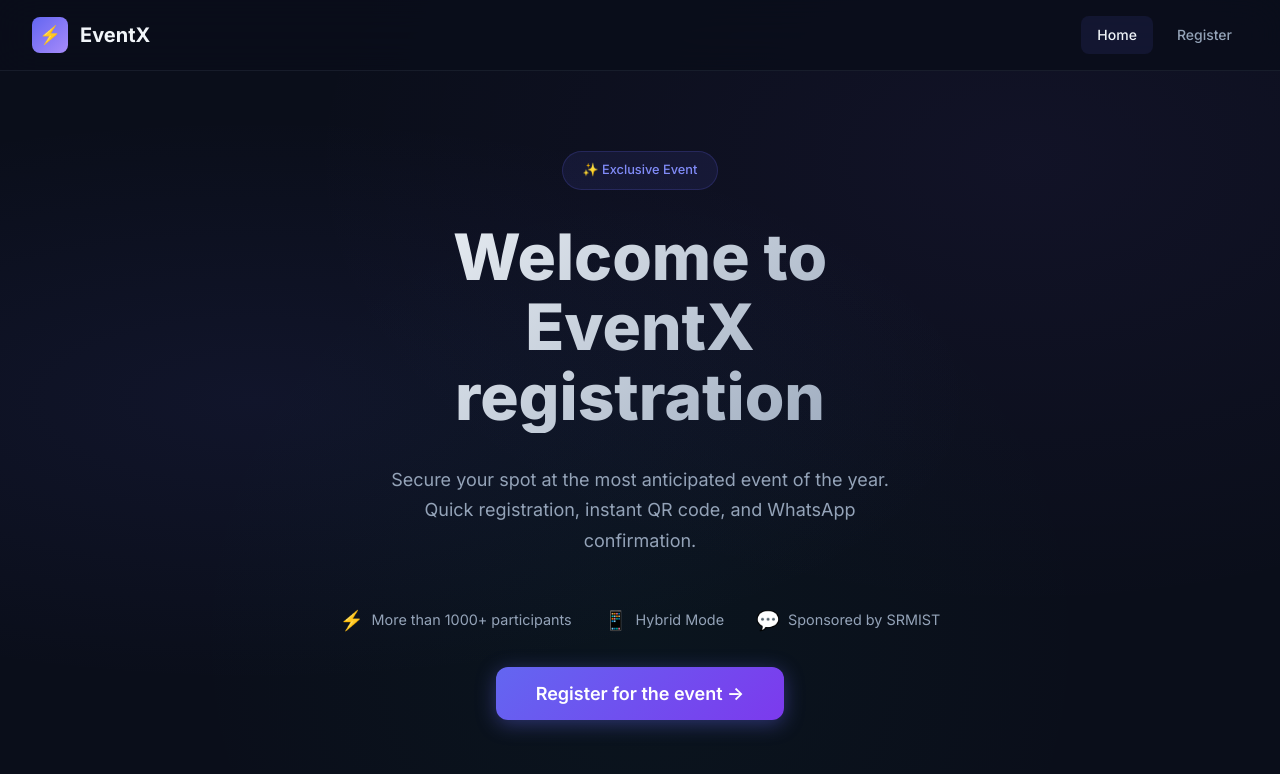
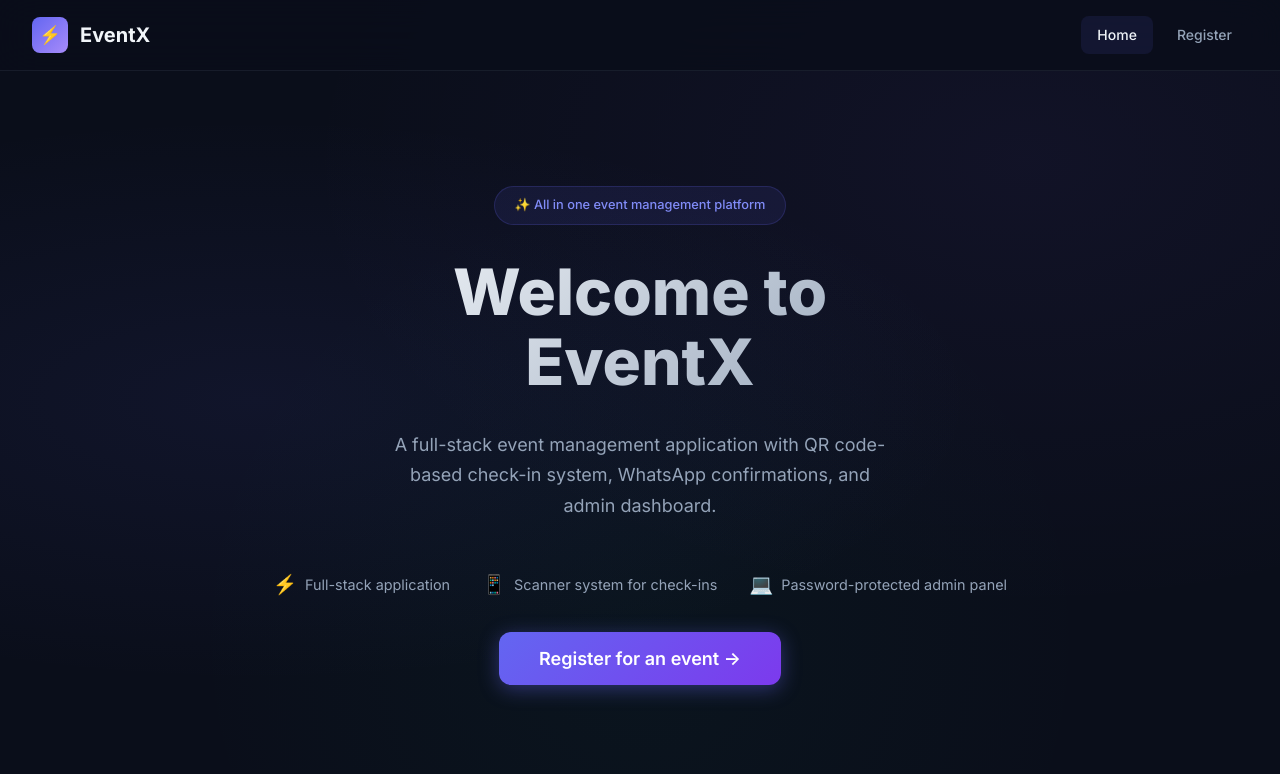
Before and after one commit to RainboeStrykr/eventX, a React (Vite) app in the folder client/: page / in a window 1280 px wide. Shown: the top 774 px of the page. Built offline with nearby package versions, Linux system fonts and the light colour scheme; no server answers.

Commit message:
updated landing page

```diff
--- a/client/index.html
+++ b/client/index.html
@@ -5,7 +5,7 @@
     <link rel="icon" type="image/svg+xml" href="/favicon.svg" />
     <meta name="viewport" content="width=device-width, initial-scale=1.0" />
     <meta name="description" content="EventX - Register for the most anticipated event. Get instant QR code tickets and WhatsApp confirmation." />
-    <title>EventX — Event Registration</title>
+    <title>EventX — Event Management Portal</title>
   </head>
   <body>
     <div id="root"></div>
--- a/client/src/pages/LandingPage.jsx
+++ b/client/src/pages/LandingPage.jsx
@@ -6,30 +6,29 @@ function LandingPage() {
   return (
     <div className="landing-page">
       <div className="landing-badge">
-        ✨ Exclusive Event
+        ✨ All in one event management platform
       </div>
 
       <h1 className="landing-title">
-        Welcome to EventX registration
+        Welcome to EventX
       </h1>
 
       <p className="landing-subtitle">
-        Secure your spot at the most anticipated event of the year.
-        Quick registration, instant QR code, and WhatsApp confirmation.
+        A full-stack event management application with QR code-based check-in system, WhatsApp confirmations, and admin dashboard.
       </p>
 
       <div className="landing-features">
         <div className="landing-feature">
           <span className="icon">⚡</span>
-          More than 1000+ participants
+          Full-stack application
         </div>
         <div className="landing-feature">
           <span className="icon">📱</span>
-          Hybrid Mode
+          Scanner system for check-ins
         </div>
         <div className="landing-feature">
-          <span className="icon">💬</span>
-          Sponsored by SRMIST
+          <span className="icon">💻</span>
+          Password-protected admin panel
         </div>
       </div>
 
@@ -38,7 +37,7 @@ function LandingPage() {
         className="btn btn-primary btn-lg"
         onClick={() => navigate('/register')}
       >
-        Register for the event →
+        Register for an event →
       </button>
     </div>
   )
```
